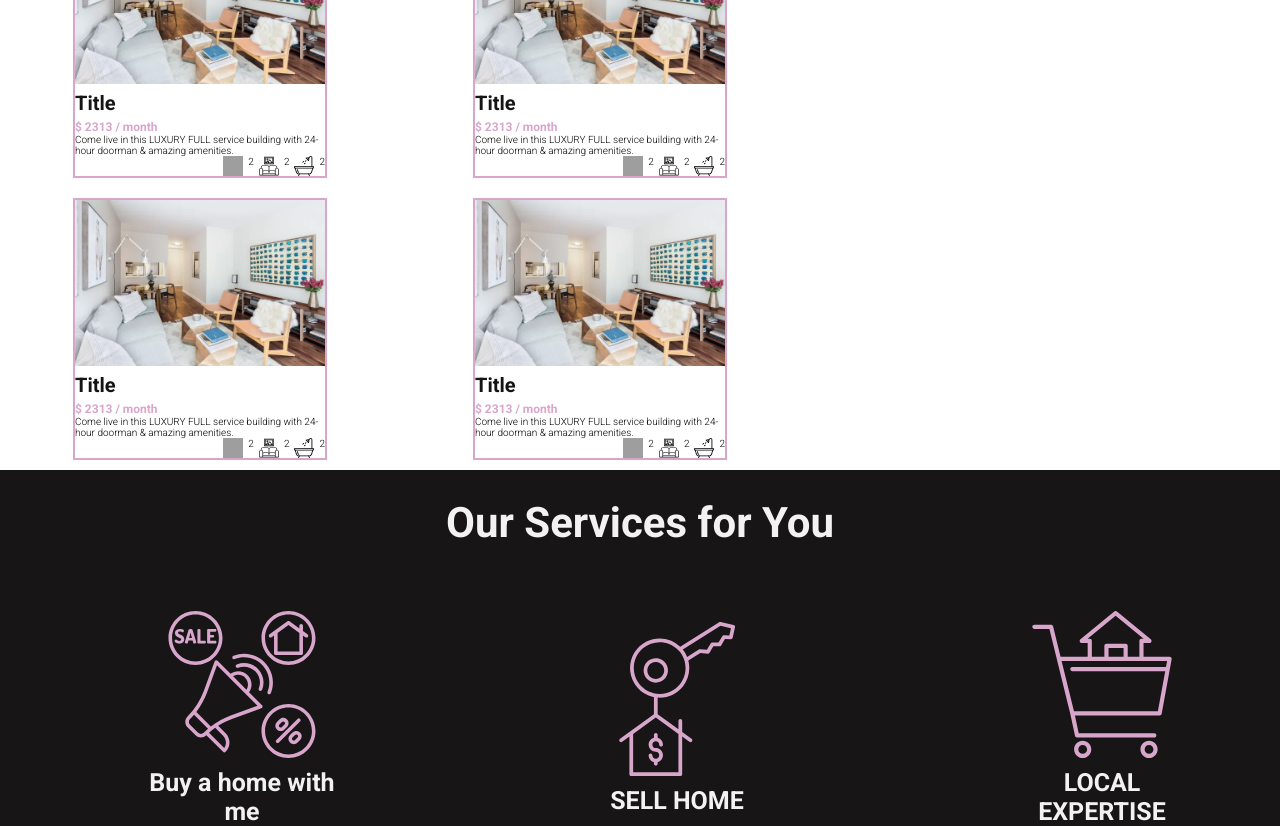
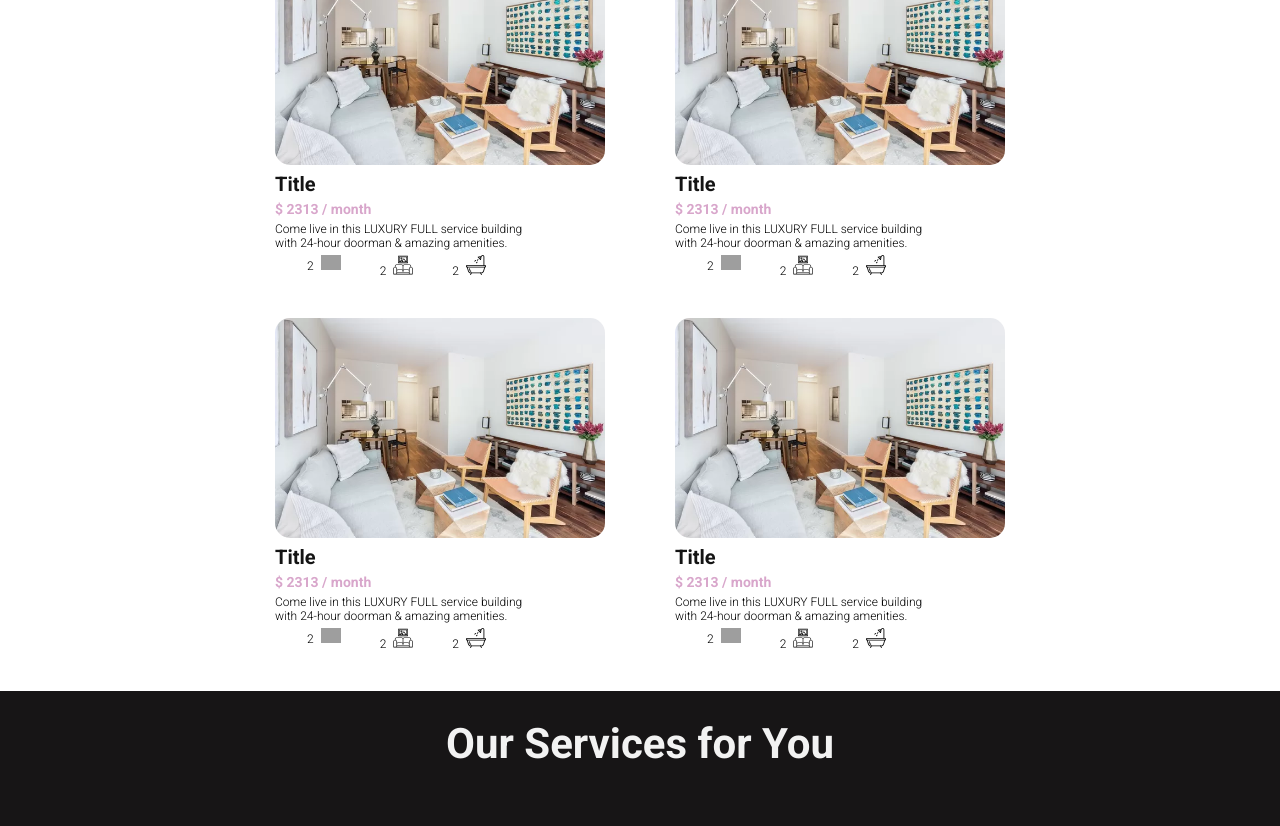
Before and after one commit to LorgioRoda/mfr-website, a React app: page / in a window 1280 px wide. Shown: the part 920-1746 px from the top of the page. Built offline with nearby package versions, Linux system fonts and the light colour scheme; grey boxes are pictures that could not be loaded.

Commit message:
rent card styles DONE

```diff
--- a/src/Components/Rent.js
+++ b/src/Components/Rent.js
@@ -1,6 +1,6 @@
-import React from 'react'
-import "../assets/styles/Components/Rent.scss"
-import rent507 from "../assets/static/rent_507west.png"
+import React from "react";
+import "../assets/styles/Components/Rent.scss";
+import rent507 from "../assets/static/rent_507west.png";
 import bed from "../assets/static/bed.svg";
 import relax from "../assets/static/relax.svg";
 import bath from "../assets/static/bath.svg";
@@ -10,76 +10,136 @@ export default function Rent() {
     <div className="rent">
       <div className="rent__cart">
         <div className="rent--image">
-                    <img src={rent507} alt=""/>
+          <img src={rent507} alt="" />
         </div>
         <div className="rent__container">
           <h4>Title</h4>
-                    <p><span>$ 2313 / month</span></p>
-                    <p>Come live in this LUXURY FULL service building with 24-hour doorman & amazing amenities.</p>
+          <span>$ 2313 / month</span>
+          <p>
+            Come live in this LUXURY FULL service building with 24-hour doorman
+            & amazing amenities.
+          </p>
           <div className="rent__icons">
-                        <img src={bed} alt=""/>
-                        <p>2</p>
-                        <img src={relax} alt=""/>
-                        <p>2</p>
-                        <img src={bath} alt=""/>
-                        <p>2</p>
+            <div className="rent--bed">
+              <p>
+                2
+                <img src={bed} alt="" />
+              </p>
+            </div>
+            <div className="rent--relax">
+              <p>
+                2
+                <img src={relax} alt="" />
+              </p>
+            </div>
+            <div className="rent--bath">
+              <p>
+                2
+                <img src={bath} alt="" />
+              </p>
+            </div>
           </div>
         </div>
       </div>
       <div className="rent__cart">
         <div className="rent--image">
-                    <img src={rent507} alt=""/>
+          <img src={rent507} alt="" />
         </div>
         <div className="rent__container">
           <h4>Title</h4>
-                    <p><span>$ 2313 / month</span></p>
-                    <p>Come live in this LUXURY FULL service building with 24-hour doorman & amazing amenities.</p>
+          <span>$ 2313 / month</span>
+          <p>
+            Come live in this LUXURY FULL service building with 24-hour doorman
+            & amazing amenities.
+          </p>
           <div className="rent__icons">
-                        <img src={bed} alt=""/>
-                        <p>2</p>
-                        <img src={relax} alt=""/>
-                        <p>2</p>
-                        <img src={bath} alt=""/>
-                        <p>2</p>
+            <div className="rent--bed">
+              <p>
+                2
+                <img src={bed} alt="" />
+              </p>
+            </div>
+            <div className="rent--relax">
+              <p>
+                2
+                <img src={relax} alt="" />
+              </p>
+            </div>
+            <div className="rent--bath">
+              <p>
+                2
+                <img src={bath} alt="" />
+              </p>
+            </div>
           </div>
         </div>
       </div>
       <div className="rent__cart">
         <div className="rent--image">
-                    <img src={rent507} alt=""/>
+          <img src={rent507} alt="" />
         </div>
         <div className="rent__container">
           <h4>Title</h4>
-                    <p><span>$ 2313 / month</span></p>
-                    <p>Come live in this LUXURY FULL service building with 24-hour doorman & amazing amenities.</p>
+          <span>$ 2313 / month</span>
+          <p>
+            Come live in this LUXURY FULL service building with 24-hour doorman
+            & amazing amenities.
+          </p>
           <div className="rent__icons">
-                        <img src={bed} alt=""/>
-                        <p>2</p>
-                        <img src={relax} alt=""/>
-                        <p>2</p>
-                        <img src={bath} alt=""/>
-                        <p>2</p>
+            <div className="rent--bed">
+              <p>
+                2
+                <img src={bed} alt="" />
+              </p>
+            </div>
+            <div className="rent--relax">
+              <p>
+                2
+                <img src={relax} alt="" />
+              </p>
+            </div>
+            <div className="rent--bath">
+              <p>
+                2
+                <img src={bath} alt="" />
+              </p>
+            </div>
           </div>
         </div>
       </div>
       <div className="rent__cart">
         <div className="rent--image">
-                    <img src={rent507} alt=""/>
+          <img src={rent507} alt="" />
         </div>
         <div className="rent__container">
           <h4>Title</h4>
-                    <p><span>$ 2313 / month</span></p>
-                    <p>Come live in this LUXURY FULL service building with 24-hour doorman & amazing amenities.</p>
+          <span>$ 2313 / month</span>
+          <p>
+            Come live in this LUXURY FULL service building with 24-hour doorman
+            & amazing amenities.
+          </p>
           <div className="rent__icons">
-                        <img src={bed} alt=""/>
-                        <p>2</p>
-                        <img src={relax} alt=""/>
-                        <p>2</p>
-                        <img src={bath} alt=""/>
-                        <p>2</p>
+            <div className="rent--bed">
+              <p>
+                2
+                <img src={bed} alt="" />
+              </p>
+            </div>
+            <div className="rent--relax">
+              <p>
+                2
+                <img src={relax} alt="" />
+              </p>
+            </div>
+            <div className="rent--bath">
+              <p>
+                2
+                <img src={bath} alt="" />
+              </p>
             </div>
           </div>
         </div>
       </div>
-    )
+    </div>
+  );
 }
--- a/src/assets/styles/Components/Rent.scss
+++ b/src/assets/styles/Components/Rent.scss
@@ -5,14 +5,20 @@
 .rent {
     display: grid;
     grid-template-columns: repeat(2, minmax(300px, 400px));
+    place-content: center;
+    margin: 20px auto;
 }
 .rent__cart {
-    margin: 10px auto;
-    border: 2px solid $main-color;
+    min-width: 300px;
+    margin: 20px auto;
+    padding: 0 15px;
+    border-radius: 15px;
 }
 .rent--image img {
-    width: 250px;
+    width: 330px;
     height: auto;
+    margin: 0 auto;
+    border-radius: 15px;
 }
 .rent__container {
     display: grid;
@@ -22,19 +28,27 @@
         font-size: 2rem;
         color: $black-color;
     }
+    & p {
+        font-size: 1.2rem;
+        margin: 5px auto;
+    }
     & span {
         margin: 5 auto;
-        font-size: 1.2rem;
+        font-size: 1.4rem;
         font-weight: bold;
         color: $main-color;
     }
 }
 .rent__icons {
     display: flex;
-    justify-content: right;
+    justify-content: space-evenly;
     & img{
         width: 20px;
         height: auto;
-        margin: 0 5px;
+        margin: 0 7px;
+    }
+    & p {
+        align-items: center;
+        margin: 0 auto;
     }
 }
```
Lines whose indentation alone changed are shown as unchanged.
